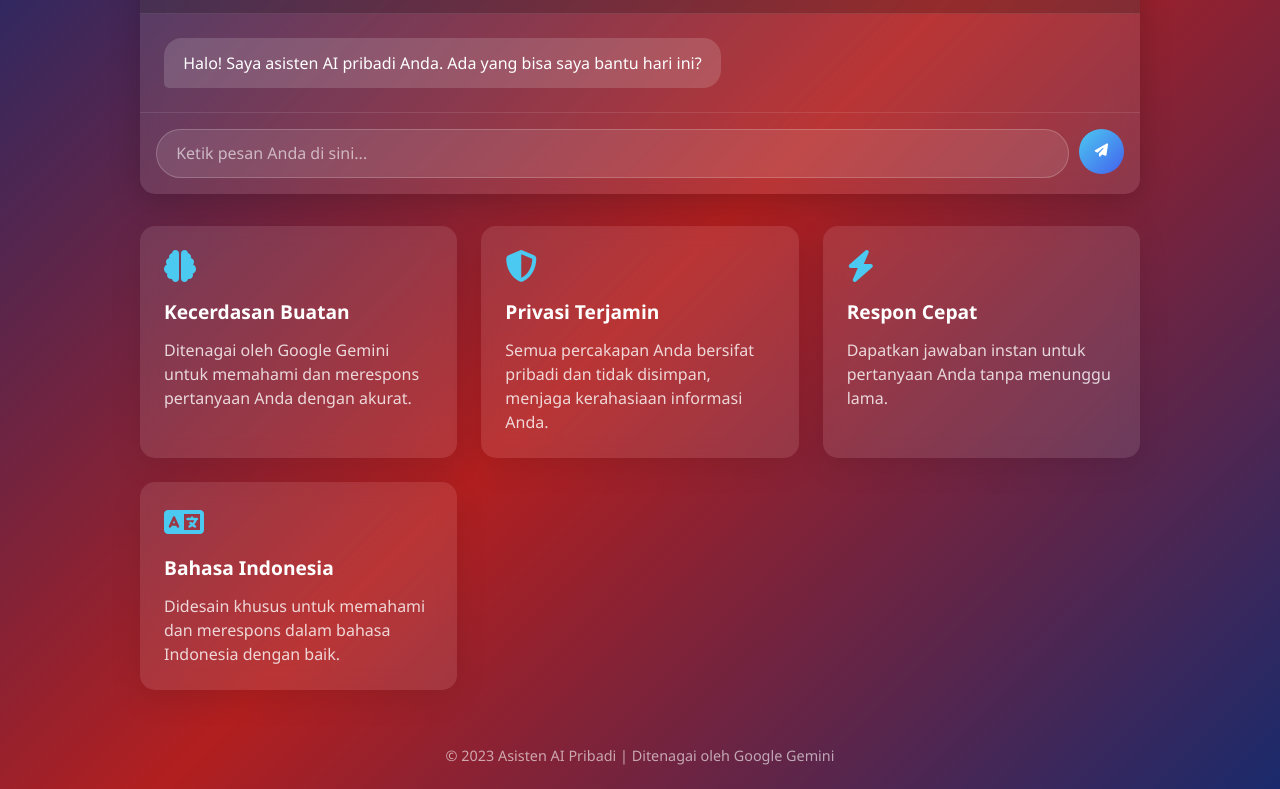
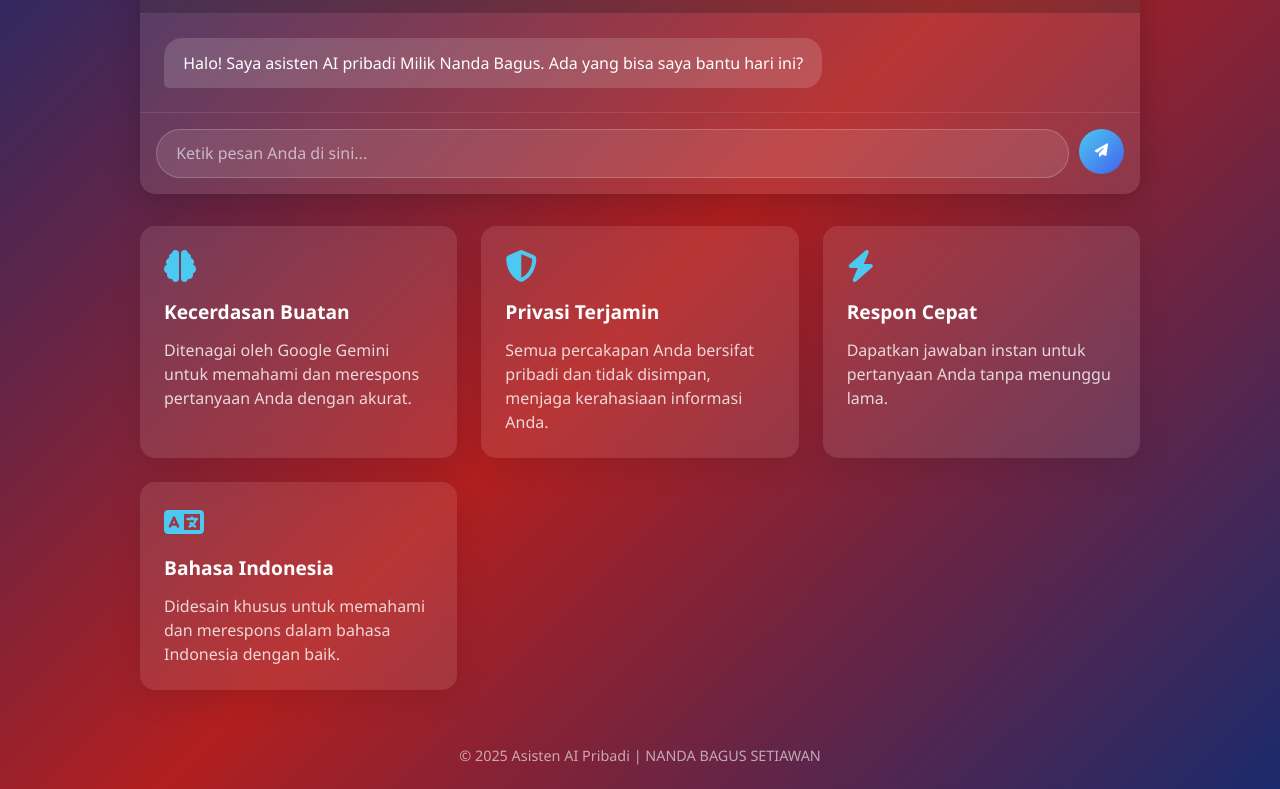
Before and after one commit to nandabagus913-cloud/AI_VERSI_NANDA_BAGUS, a plain HTML site: page index.html in a window 1280 px wide. Shown: the part 172-961 px from the top of the page. Drawn offline with Linux system fonts and the light colour scheme.

Commit message:
Update index.html

```diff
--- a/index.html
+++ b/index.html
@@ -3,7 +3,7 @@
 <head>
     <meta charset="UTF-8">
     <meta name="viewport" content="width=device-width, initial-scale=1.0">
-    <title>Asisten AI Pribadi</title>
+    <title>Asisten AI Nanda Bagus</title>
     <link rel="stylesheet" href="https://cdnjs.cloudflare.com/ajax/libs/font-awesome/6.4.0/css/all.min.css">
     <style>
         * {
@@ -319,7 +319,7 @@
 
             <div class="chat-messages" id="chatMessages">
                 <div class="message bot-message">
-                    <p>Halo! Saya asisten AI pribadi Anda. Ada yang bisa saya bantu hari ini?</p>
+                    <p>Halo! Saya asisten AI pribadi Milik Nanda Bagus. Ada yang bisa saya bantu hari ini?</p>
                 </div>
             </div>
 
@@ -359,7 +359,7 @@
     </div>
 
     <div class="footer">
-        <p>© 2023 Asisten AI Pribadi | Ditenagai oleh Google Gemini</p>
+        <p>© 2025 Asisten AI Pribadi | NANDA BAGUS SETIAWAN</p>
     </div>
 
     <div class="notification" id="notification"></div>
@@ -513,4 +513,5 @@
         });
     </script>
 </body>
+
 </html>
```
